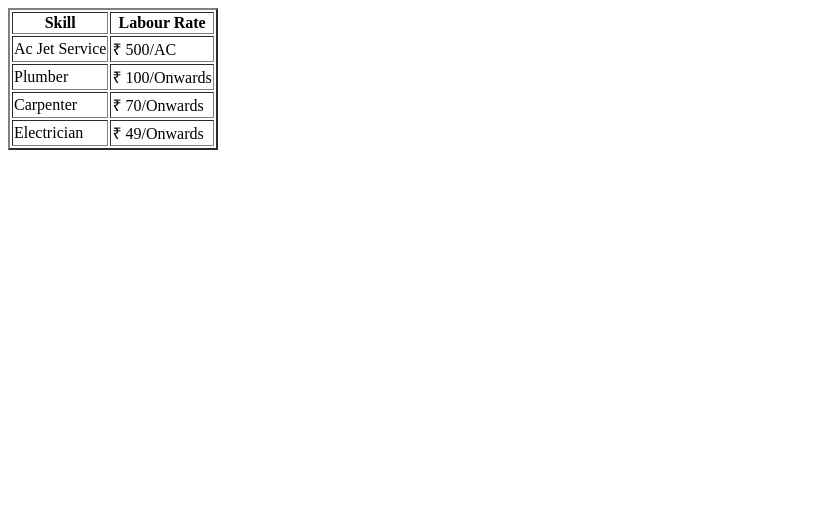
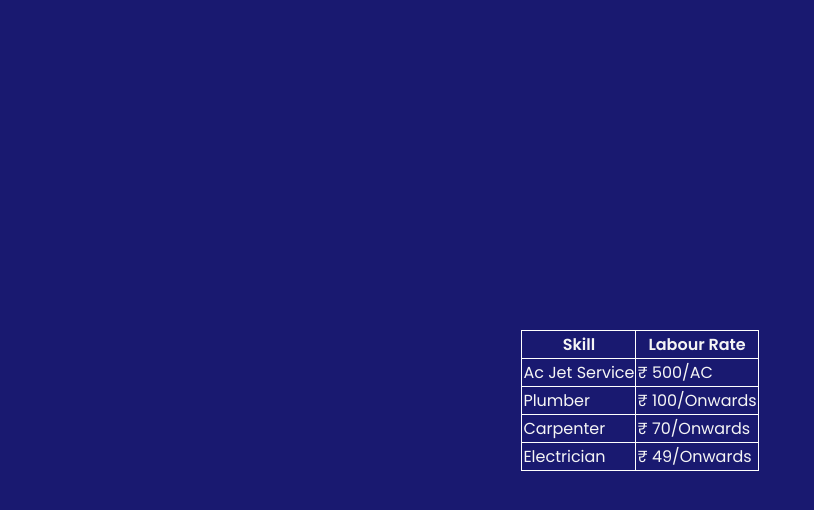
Before and after one commit to praveenicsraipur-ctrl/KaamSetu-Website, a plain HTML site: page skill-labour-rate.html in a window 1280 px wide. Shown: the whole page, without its empty margins (0-814 px from the left). Drawn offline with Linux system fonts and the light colour scheme.

Commit message:
rate styel

```diff
--- a/skill-labour-rate.html
+++ b/skill-labour-rate.html
@@ -1,12 +1,28 @@
     <!DOCTYPE html>
     <html lang="en">
+
     <head>
         <meta charset="UTF-8">
         <meta name="viewport" content="width=device-width, initial-scale=1.0">
+        <link href="https://fonts.googleapis.com/css2?family=Poppins:wght@400;600&family=Noto+Sans+Devanagari&display=swap"
+            rel="stylesheet">
+        <link rel="stylesheet" href="styles.css">
+        <style>
+            table {
+                border-collapse: collapse;
+
+            }
+            th, td {
+                border: 1px solid white;
+            }
+
+        </style>
         <title>Skill Labour Rate</title>
     </head>
+
     <body>
-    <table border="2">
+        <div class="center-page">
+            <table>
                 <thead>
                     <tr>
                         <th>Skill</th>
@@ -32,5 +48,7 @@
                     </tr>
                 </tbody>
             </table>
+        </div>
     </body>
+
     </html>
--- a/styles.css
+++ b/styles.css
@@ -2,24 +2,23 @@ body {
     font-family: Poppins, 'Noto Sans Devanagari', sans-serif;
     margin: 0;
     padding: 0;
-
-}
+    background-color: midnightblue;
+    color: whitesmoke;
+    }
 .center-page{
     display:flex;
     justify-content: center;
     align-items: center;
     min-height: 100vh;
     font-weight: 500;
-    background-color: midnightblue;
 }
 .regi-form {
     background-color: rgba(255, 254, 254, 0.1);
-    color: whitesmoke;
     padding: 25px;
     border-radius: 10px;
     width: 500px;
     font-size: 1.1rem;
-box-shadow: 0 10px 20px rgba(193, 5, 240, 0.7);
+    box-shadow: 0 10px 20px rgba(193, 5, 240, 0.7);
 }
 .regi-form > p {
     font-size: 1.3rem;
```
Lines whose indentation alone changed are shown as unchanged.
